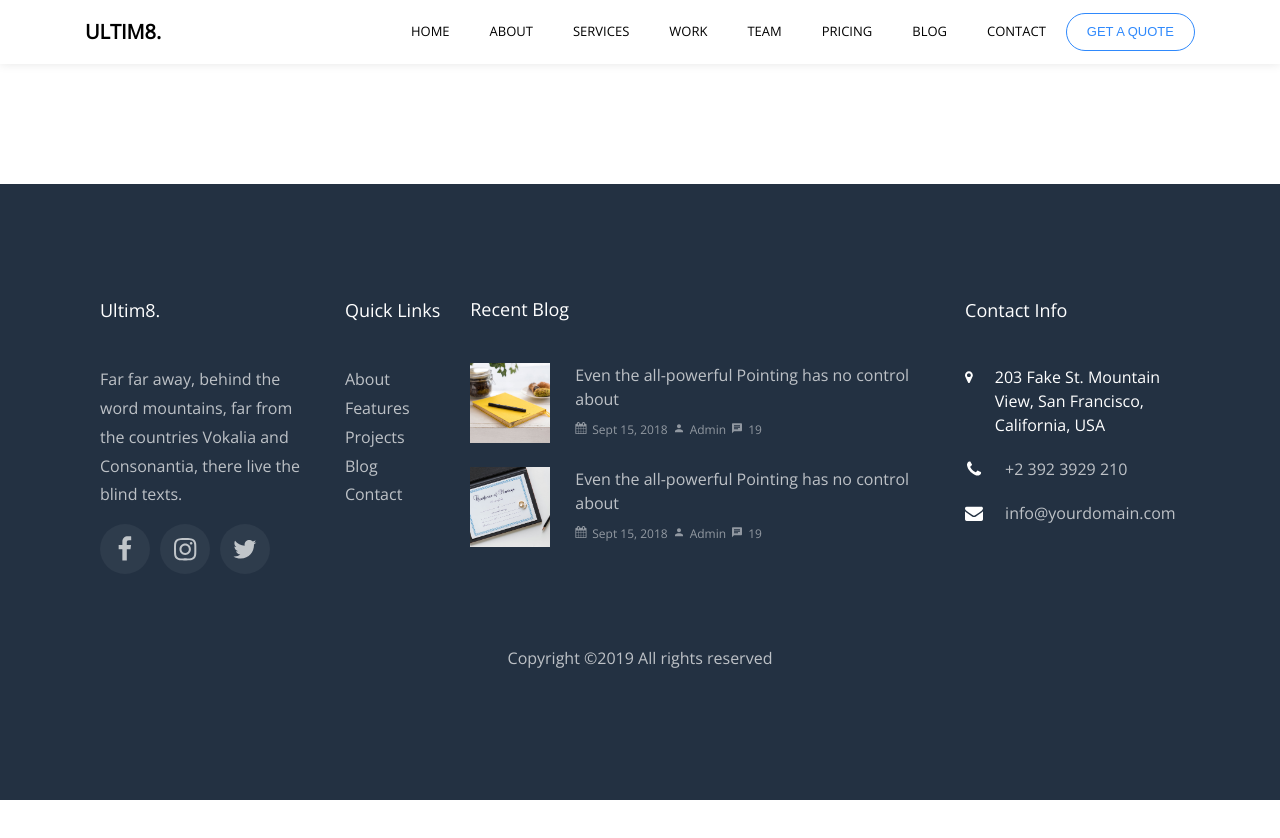
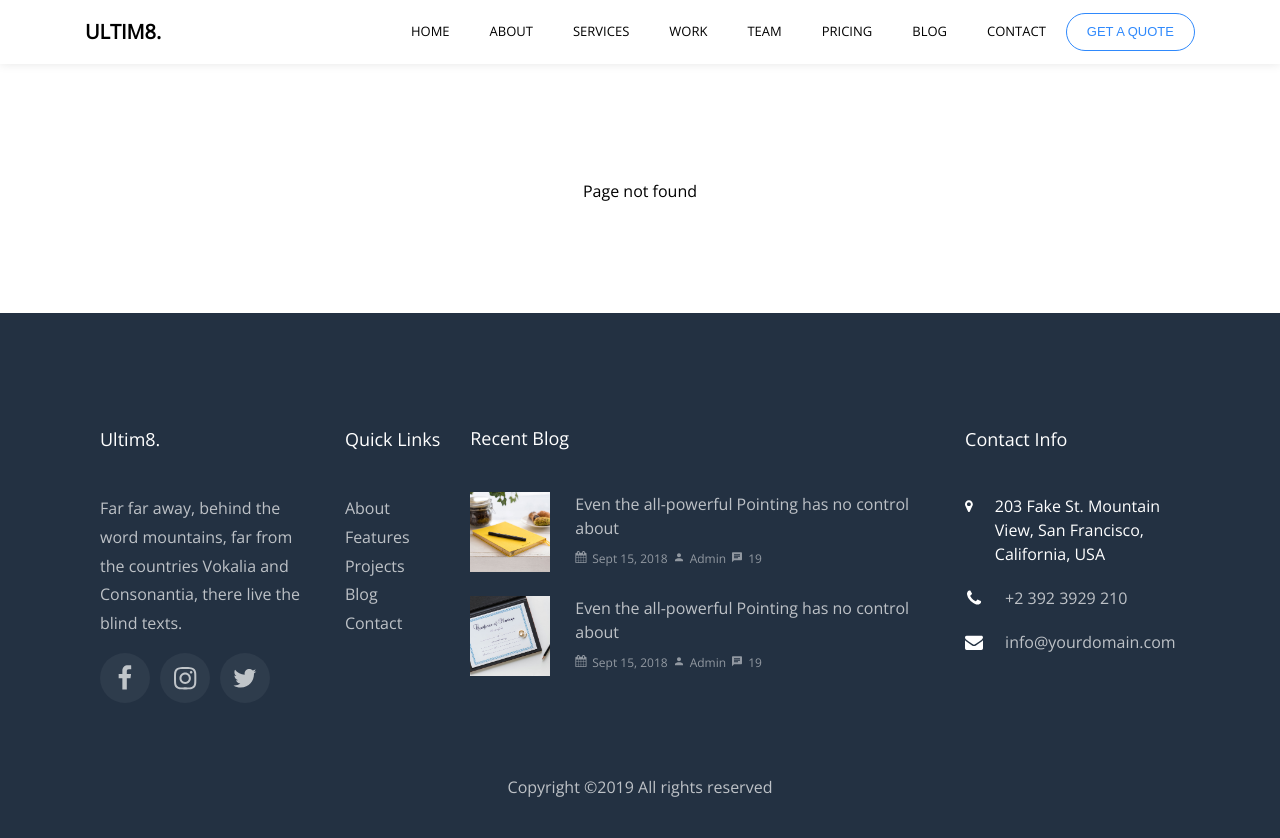
Before and after one commit to GoncharovVV/Timoshik, a React (Create React App) app: page /test in a window 1280 px wide. Shown: the top 838 px of the page. Before the commit the page ends 800 px from the top, so only its background shows below. Built offline with nearby package versions, Linux system fonts and the light colour scheme.

Commit message:
Page not found

```diff
--- a/src/components/App/App.tsx
+++ b/src/components/App/App.tsx
@@ -4,7 +4,10 @@ import { createStore } from 'redux';
 import reducer from '../../store/reducer/reducer';
 import classnames from 'classnames';
 import {
-  BrowserRouter as Router, Route,
+  BrowserRouter as Router,
+  Route,
+  Switch,
+  // Redirect
 } from 'react-router-dom';
 
 import Home from '../../pages/Home'
@@ -22,6 +25,7 @@ import Footer from "../Footer";
 import Modal from "../Modal";
 
 import "./App.scss";
+import NotFound from "../../pages/NotFound";
 const store = createStore(reducer);
 
 const App: React.FC = () => {
@@ -37,6 +41,7 @@ const App: React.FC = () => {
         <Router>
           <Header toggleModal={toggleModal}/>
           <main className="main">
+            <Switch>
               <Route path="/" component={Home} exact={true}/>
               <Route path="/about" component={About}/>
               <Route path="/blog" component={Blog}/>
@@ -45,6 +50,10 @@ const App: React.FC = () => {
               <Route path="/services" component={ServicesPage}/>
               <Route path="/team" component={Team}/>
               <Route path="/work" component={Work}/>
+              {/* как вариант на несуществующий урл */}
+              {/* <Redirect to="/"/> */}
+              <Route component={NotFound} />
+            </Switch>
           </main>
           <Footer/>
         </Router>
--- /dev/null
+++ b/src/pages/NotFound/NotFound.tsx
@@ -0,0 +1,18 @@
+import * as React from 'react';
+export interface NotFoundProps {
+
+}
+
+const NotFound: React.FC<NotFoundProps> = () => {
+  return (
+    <section className="ftco-section">
+      <div className="container">
+        <h2 className="text_center">
+          Page not found
+        </h2>
+      </div>
+    </section>
+  );
+}
+
+export default NotFound;
--- /dev/null
+++ b/src/pages/NotFound/index.tsx
@@ -0,0 +1,2 @@
+import NotFound from './NotFound';
+export default NotFound;
```
Also changed, not shown: src/pages/NotFound/NotFound.scss (added). Lines whose indentation alone changed are shown as unchanged.
